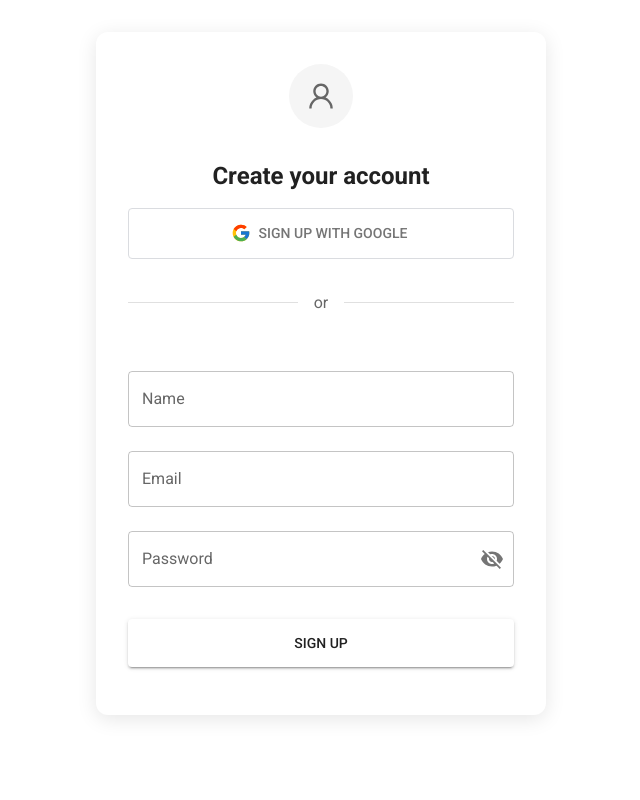
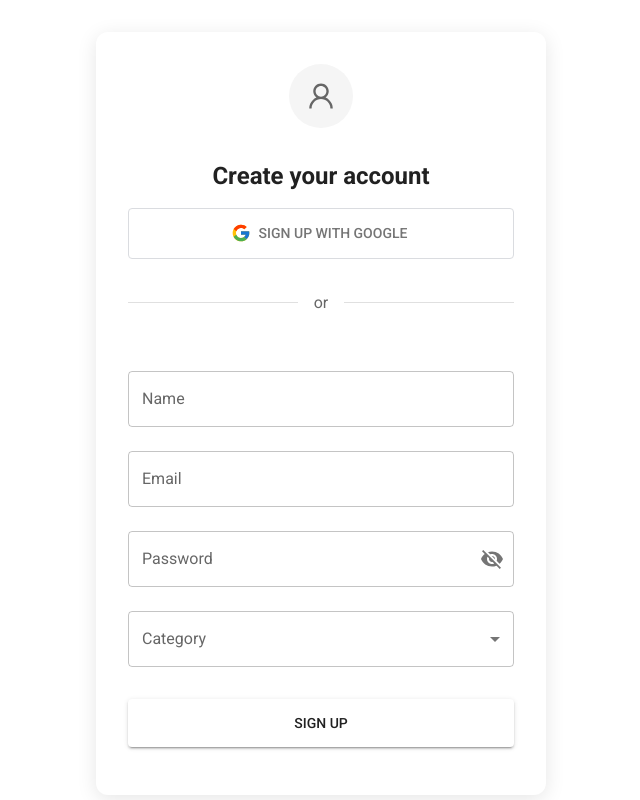
Before and after one commit to krish4693/mui-nextjs-template, a Next.js app: page /register in a window 1280 px wide. Shown: the whole page, without its empty margins (319-959 px from the left). Built offline with nearby package versions, Linux system fonts and the light colour scheme; what @mui/material-nextjs would draw is missing.

Commit message:
selectbox added

```diff
--- a/src/app/register/page.tsx
+++ b/src/app/register/page.tsx
@@ -19,11 +19,13 @@ import { AiOutlineUser } from "react-icons/ai";
 import { SubmitHandler, useForm } from "react-hook-form";
 import FormTextField from "@/components/Inputs/formTextField";
 import { Visibility, VisibilityOff } from "@mui/icons-material";
+import FormSelectField from "@/components/Inputs/selectBox";
 
 interface FormValues {
   name: string;
   email: string;
   password: string;
+  category: string;
 }
 
 const StyledPaper = styled(Paper)(({ theme }) => ({
@@ -192,7 +194,7 @@ const SignUpPage = () => {
               margin="normal"
               label="Email"
               variant="outlined"
-              rules={{ required: 'email is required' }}
+              rules={{ required: 'Email is required' }}
             />
            <FormTextField
               name="password"
@@ -218,6 +220,19 @@ const SignUpPage = () => {
                 ),
               }}
             />
+
+      <FormSelectField
+        name="category"
+        control={control}
+        label="Category"
+        options={[
+          { value: '', label: 'Select a category' },
+          { value: 'technology', label: 'Technology' },
+          { value: 'business', label: 'Business' },
+          { value: 'science', label: 'Science' },
+        ]}
+        rules={{ required: 'Category is required' }}
+        />
 
             <Button
               type="submit"
--- /dev/null
+++ b/src/components/Inputs/selectBox.tsx
@@ -0,0 +1,48 @@
+import React from 'react';
+import {
+  FormControl,
+  InputLabel,
+  Select,
+  MenuItem,
+  FormHelperText,
+  SelectProps,
+} from '@mui/material';
+import { useController, UseControllerProps, FieldValues } from 'react-hook-form';
+
+interface FormSelectFieldProps<T extends FieldValues>
+  extends UseControllerProps<T>,
+    Omit<SelectProps, 'name' | 'defaultValue'> {
+  label: string;
+  options: { value: string | number; label: string }[];
+}
+
+const FormSelectField = <T extends FieldValues>({
+  name,
+  control,
+  rules,
+  defaultValue,
+  label,
+  options,
+  ...selectProps
+}: FormSelectFieldProps<T>) => {
+  const {
+    field,
+    fieldState: { error },
+  } = useController({ name, control, rules, defaultValue });
+
+  return (
+    <FormControl fullWidth margin="normal" error={!!error}>
+      <InputLabel>{label}</InputLabel>
+      <Select {...field} {...selectProps}  value={field.value ?? ''} label={label}>
+        {options.map((option) => (
+          <MenuItem key={option.value} value={option.value}>
+            {option.label}
+          </MenuItem>
+        ))}
+      </Select>
+      {error && <FormHelperText>{error.message}</FormHelperText>}
+    </FormControl>
+  );
+};
+
+export default FormSelectField;
```
